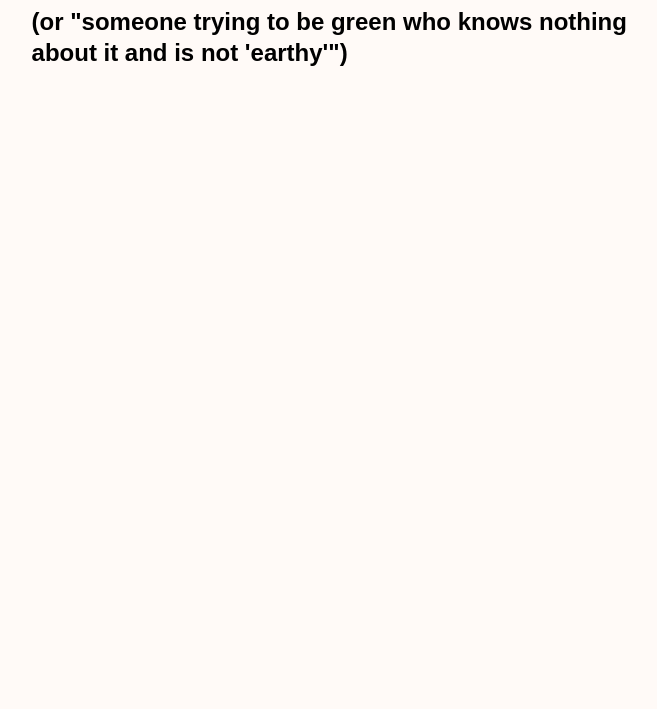
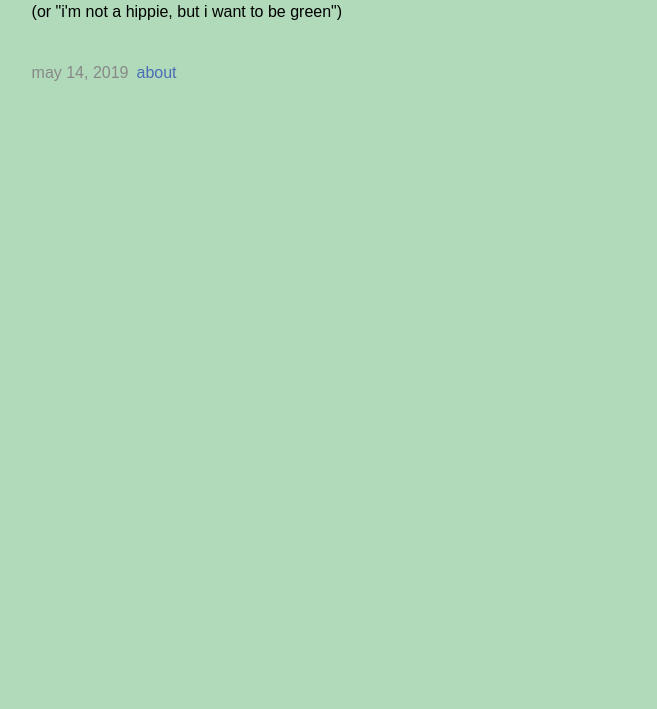
Before and after one commit to RARowe/making-an-effort, a plain HTML site: page index.html in a window 1280 px wide. Shown: the part 91-800 px from the top of the page, without its empty margins (297-954 px from the left). Drawn offline with Linux system fonts and the light colour scheme.

Commit message:
With about article and images

```diff
--- a/index.html
+++ b/index.html
@@ -2,6 +2,7 @@
 <html>
 	<head>
 		<title>making an effort</title>
+		<meta name="viewport" content="width=device-width, initial-scale=1.0">
 		<link rel="stylesheet" href="main.css">
 	</head>
 	<body>
@@ -9,8 +10,11 @@
 			<article>
 				<header>
 					<h1>making an effort</h1>
-					<h2>(or "someone trying to be green who knows nothing about it and is not 'earthy'")</h2>
+					<p>(or "i'm not a hippie, but i want to be green")</p>
 				</header>
+				<ul>
+					<li><time>may 14, 2019</time><a class="main-page-link" href="about.html">about</a></li>
+				</ul>
 			</article>
 		</main>
 	</body>
--- a/main.css
+++ b/main.css
@@ -1,6 +1,6 @@
 body {
   font-family: Arial, Helvetica, sans-serif;
-  background-color: #fffaf7;
+  background-color: #b0dab9;
   line-height: 1.3;
 }
 main {
@@ -13,6 +13,16 @@ header {
 }
 h1 {
   margin-bottom: .5rem;
+}
+ul {
+  list-style-type: none;
+  padding: 1rem 0;
+}
+li {
+  margin-bottom: 0.5rem;
+}
+a.main-page-link {
+	margin-left: 0.5rem;
 }
 time {
   color: #888;
@@ -29,7 +39,7 @@ footer {
   text-align: center;
 }
 a {
-  color: #ff3c3c;
+  color: #4b6cb7;
   text-decoration: none;
   outline: 0;
 }
```
Also changed, not shown: about.html (added, +30 -0 lines), images/about/my_brand.jpg (added), 1 other file.
